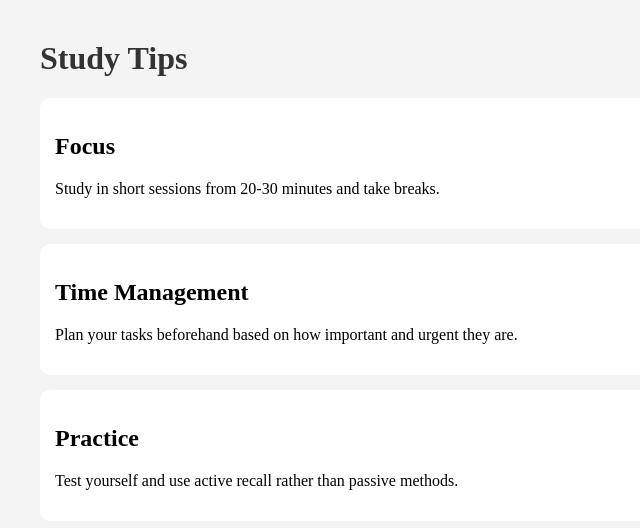
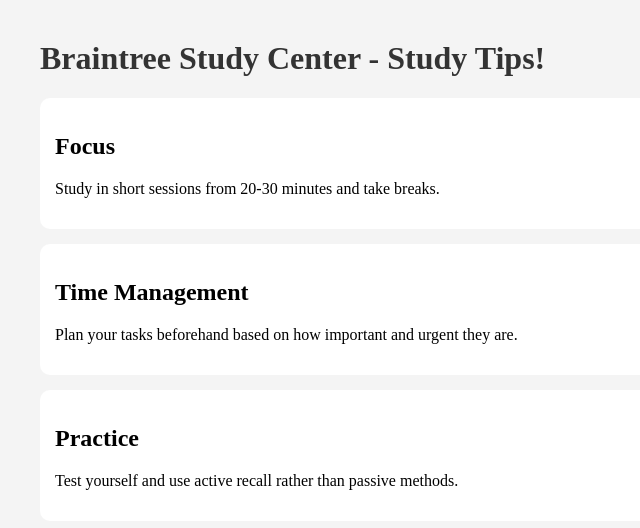
Before and after one commit to joanna3141/braintreestudycenter, a plain HTML site: page index.html in a window 1280 px wide. Shown: the whole page, without its empty margins (0-640 px from the left). Drawn offline with Linux system fonts and the light colour scheme.

Commit message:
Update index.html

```diff
--- a/index.html
+++ b/index.html
@@ -1,7 +1,7 @@
 <!DOCTYPE html>
 <html>
 <head>
-  <title>Braintree Study Ceneter - Study Tips!</title>
+  <title>Braintree Study Center</title>
   <style>
     body {
       font-family: Playfair Display;
@@ -20,7 +20,7 @@
   </style>
 </head>
 <body>
-  <h1> Study Tips </h1>
+  <h1> Braintree Study Center - Study Tips! </h1>
   <div class ="section">
     <h2>Focus</h2>
     <p>Study in short sessions from 20-30 minutes and take breaks.</p>
```
